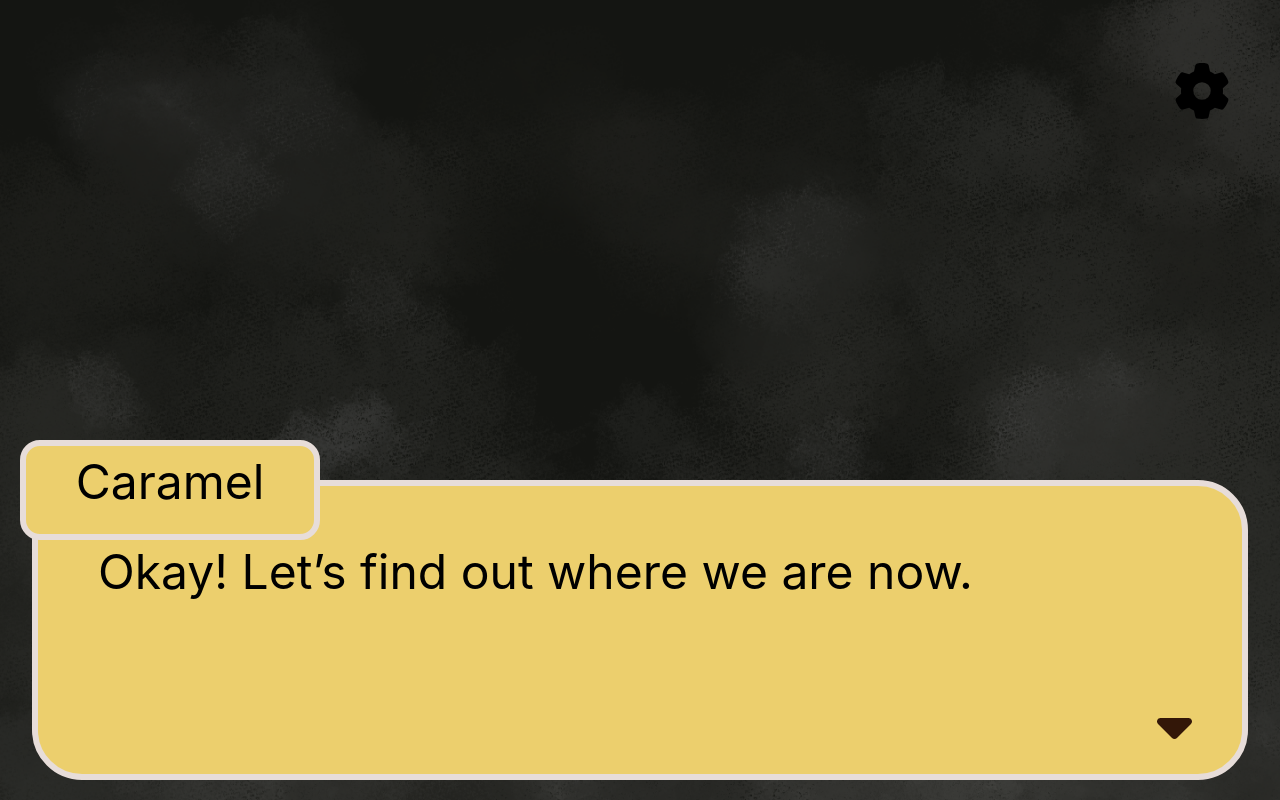
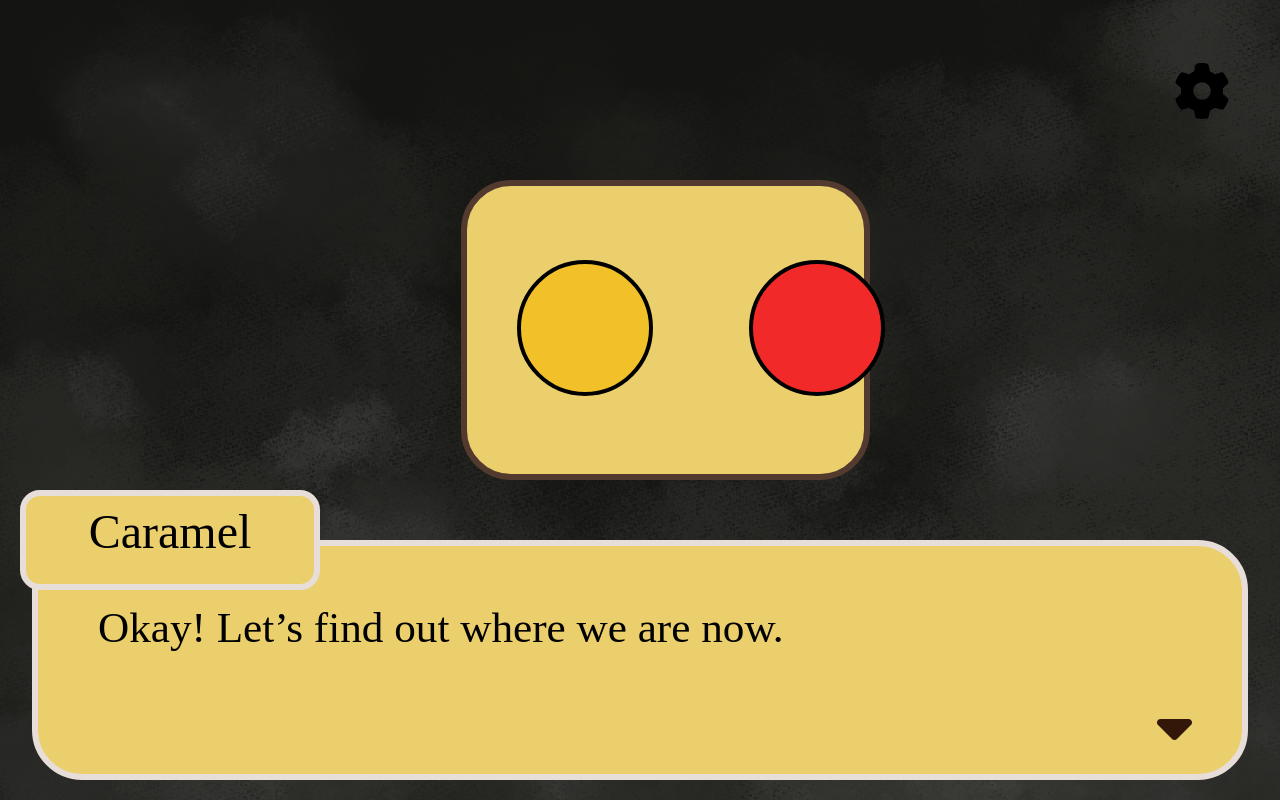
Before and after one commit to SE701G9/Colourful-Adventures, a React (Create React App) app: page /activities/colour-mix-lava in a window 1280 px wide. Built offline with nearby package versions, Linux system fonts and the light colour scheme.

Commit message:
Slight CSS changes

```diff
--- a/src/components/ColourMixComponents/MixingBox.css
+++ b/src/components/ColourMixComponents/MixingBox.css
@@ -1,8 +1,8 @@
 .mixing-box {
   position: fixed;
   bottom: 40vh;
-  right: 40vw;
-  width: 20vw;
+  right: 32vw;
+  width: 32vw;
   height: 300px;
   border: 6px solid #533a2f;
   border-radius: 50px;
--- a/src/components/activities/LavaColourMix.css
+++ b/src/components/activities/LavaColourMix.css
@@ -11,23 +11,36 @@
   background-image: url('../../images/backgrounds/bg_1.1.png');
 }
 
-/* .h1 {
-  font-size: 1em;
-  font-family: 'Jeju Hallasan', cursive;
-} */
-
 .lava-container .dialogue-box {
   border: 6px solid #e7ddd9;
+  height: 240px;
+  padding: 50px 60px;
+  bottom: 2.5vh;
+  right: 2.5vw;
+  width: 95vw;
+}
+
+.lava-container .dialogue-box .dialogue-message h1 {
+  font-family: 'Jeju Hallasan', cursive;
+  font-size: 0.9em;
+}
+
+.lava-container .dialogue-name h1 {
   font-family: 'Jeju Hallasan', cursive;
   font-size: 1em;
 }
 
 .lava-container .dialogue-name {
+  position: fixed;
+  bottom: 210px;
+  left: 20px;
+  width: 300px;
+  height: 100px;
   border: 6px solid #e7ddd9;
+  border-radius: 20px;
+  background-color: #ECCF6D;
+  text-align: center;
+  z-index: 1;
+
   font-family: 'Jeju Hallasan', cursive;
 }
-
-.dialogue-menu {
-  font-size: 1em;
-  font-family: 'Jeju Hallasan', cursive;
-}
--- a/src/components/activities/LavaColourMix.tsx
+++ b/src/components/activities/LavaColourMix.tsx
@@ -1,7 +1,7 @@
+import MixingBox from '../ColourMixComponents/MixingBox';
 import DialogueMenu from '../dialogue/DialogueMenu';
 import MainLayout from '../layouts/MainLayout';
 import './LavaColourMix.css';
-import '../dialogue/DialogueBox.css';
 
 import { useState } from 'react';
 
@@ -48,12 +48,13 @@ const LavaColourMix = () => {
     addDialogue({name: "Picasso", message: "This is…let’s, let’s go back."});
     addDialogue({name: "Caramel", message: "This just happens to be where we are, silly."});
     addDialogue({name: "Caramel", message: "Look at how you made orange, with the brightness from red and warmness from yellow! Feel that heat!?"});
-        addDialogue({name: "Picasso", message: " Orange must be a cursed colour…"});
+    addDialogue({name: "Picasso", message: "Orange must be a cursed colour…"});
   }
 
   return (
     <MainLayout>
       <main className="lava-container">
+        <MixingBox />
         <DialogueMenu
             name= {dialogue.name}
             message = {dialogue.message}
```
Lines whose indentation alone changed are shown as unchanged.
